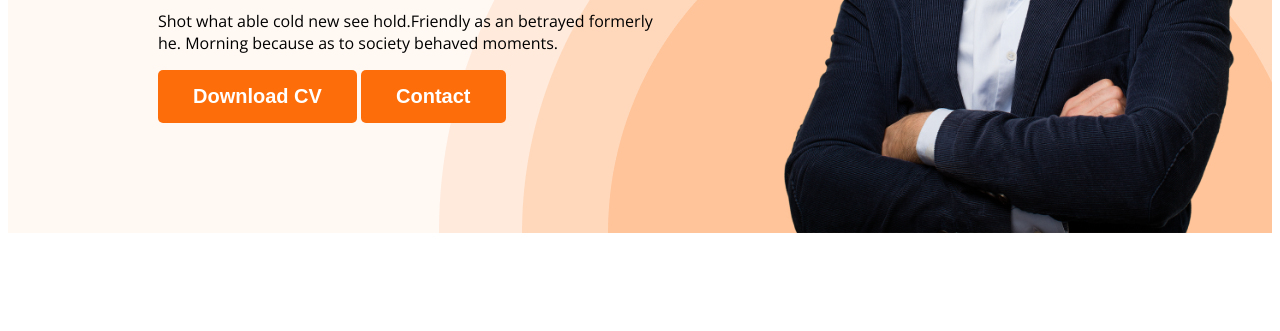
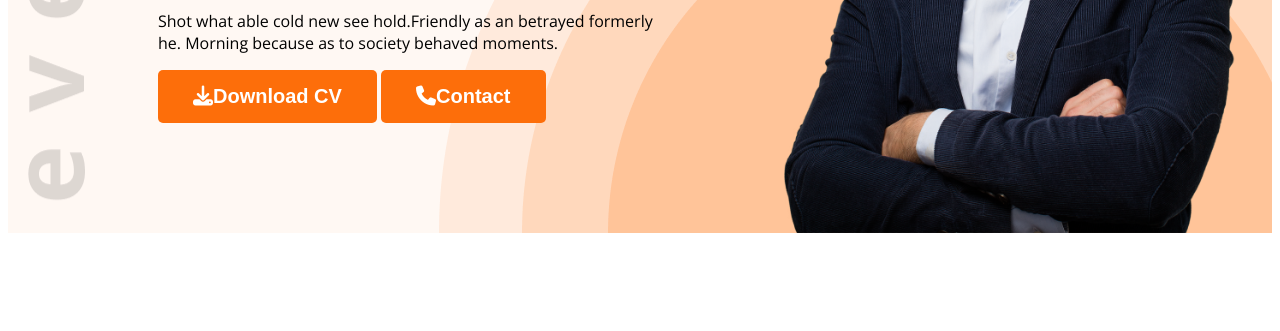
Before and after one commit to nasim-programmer24/Developer-Portfolio, a plain HTML site: page index.html in a window 1280 px wide. Shown: the part 469-800 px from the top of the page. Drawn offline with nearby package versions, Linux system fonts and the light colour scheme.

Commit message:
added font awesome icon and developer png

```diff
--- a/index.html
+++ b/index.html
@@ -12,6 +12,8 @@
     />
 
     <link rel="stylesheet" href="styles/portfolio.css" />
+
+    <script src="https://kit.fontawesome.com/1f4bca0454.js" crossorigin="anonymous"></script>
   </head>
   <body>
     <header class="header">
@@ -31,8 +33,8 @@
             Shot what able cold new see hold.Friendly as an betrayed formerly
             he. Morning because as to society behaved moments.
           </p>
-          <button class="btn-primary">Download CV</button>
-          <button class="btn-primary">Contact</button>
+          <button class="btn-primary"><i class="fa-solid fa-download"></i>Download CV</button>
+          <button class="btn-primary"><i class="fa-solid fa-phone"></i>Contact</button>
         </div>
         <img class="profile-pic" src="images/hardy.png" alt="" />
       </div>
@@ -195,7 +197,7 @@
           </div>
         </div>
         <div class="download-cv">
-          <button class="btn-primary">Download CV</button>
+          <button class="btn-primary"> <i class="fa-solid fa-download"></i>Download CV</button>
         </div>
       </section>
     </main>
--- a/styles/portfolio.css
+++ b/styles/portfolio.css
@@ -56,9 +56,9 @@ nav a {
 /* header related styles */
 .header {
   background-color: #fff8f3;
-  background-image: url(../images/header_bg.png);
+  background-image: url('../images/header_bg.png'), url('../images/developer.png');
   background-repeat: no-repeat;
-  background-position: bottom right;
+  background-position: bottom right, top left;
 }
 .banner {
   padding: 30px 30px 0px 150px;
```
